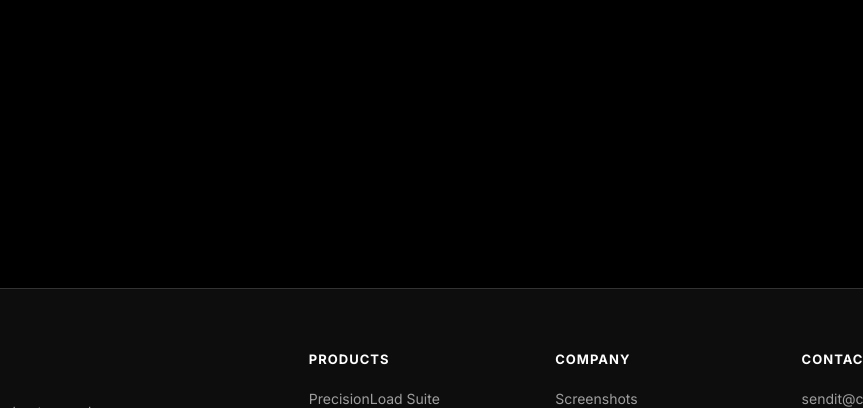
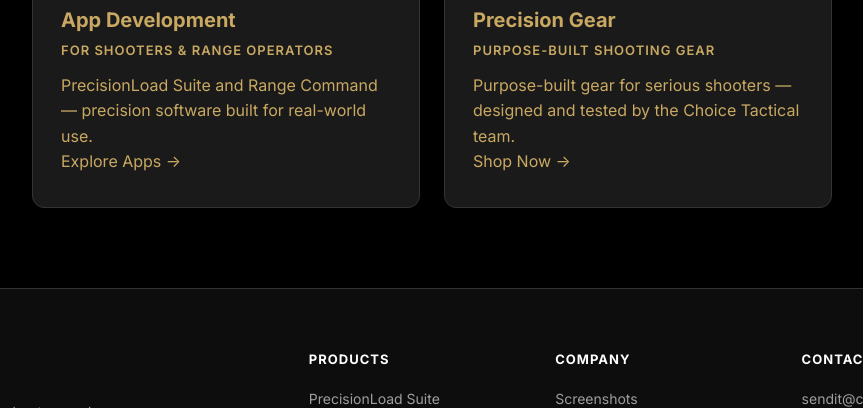
Before and after one commit to bertkiefer/choice-tactical-website, a website: page index.html in a window 1280 px wide. Shown: the part 695-1103 px from the top of the page, without its empty margins (208-1071 px from the left). Drawn offline with Linux system fonts and the light colour scheme.

Commit message:
fix: remove fade-in class from splash cards (splash doesn't load interactions.js)

```diff
--- a/index.html
+++ b/index.html
@@ -22,7 +22,7 @@
         <h1 class="hero-title">Precision Software and Gear<br>for Shooters</h1>
         <p class="hero-subtitle">Choose your path.</p>
 
-        <div class="product-paths fade-in">
+        <div class="product-paths">
           <a class="product-path hover-glow" href="/apps/">
             <div class="product-path-logo-large">
               <img src="/images/logo-precisionload-cropped.png" alt="Apps">
```
